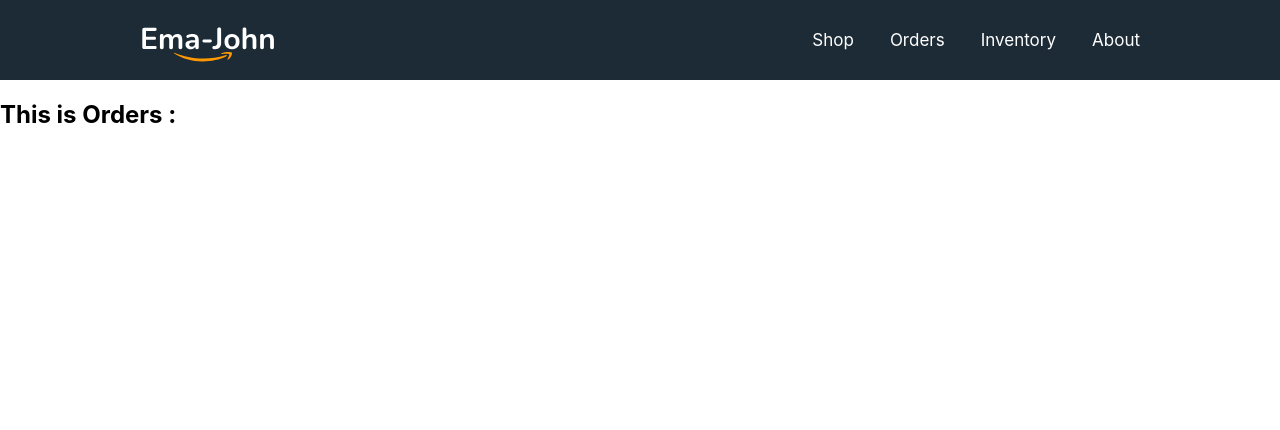
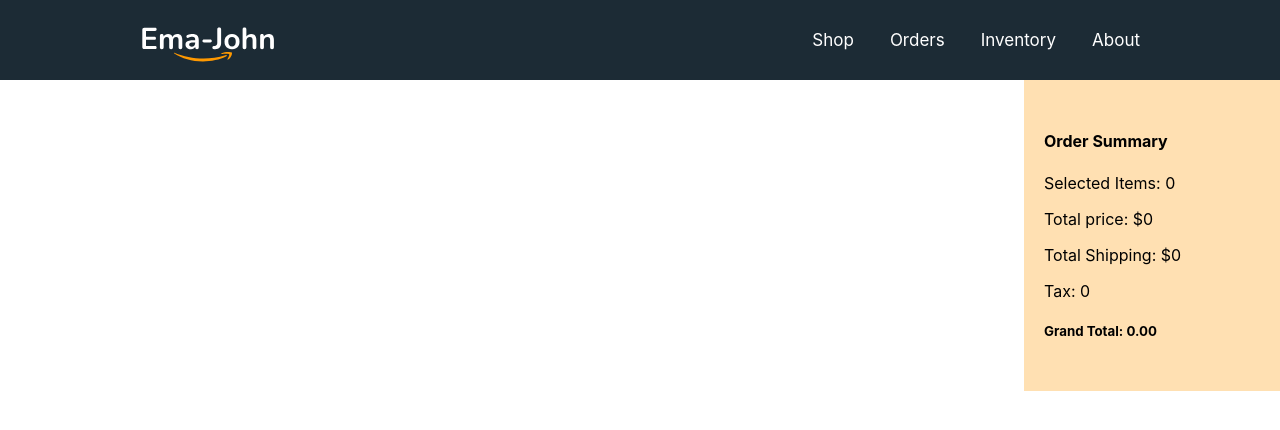
Before and after one commit to aa-nadim/ema-john-simple3, a React (Create React App) app: page /orders in a window 1280 px wide. Shown: the top 430 px of the page. Built offline with nearby package versions, Linux system fonts and the light colour scheme.

Commit message:
Import Cart from loader and Display Shopping cart

```diff
--- a/src/components/Orders/Orders.js
+++ b/src/components/Orders/Orders.js
@@ -1,11 +1,18 @@
-import React from 'react';
+import React, { useState } from 'react';
 import { useLoaderData } from 'react-router-dom';
+import Cart from '../Cart/Cart';
 
 const Orders = () => {
-  const products = useLoaderData();
+  const { products, initialCart } = useLoaderData();
+  const [cart, setCart] = useState(initialCart);
   return (
     <div>
-      <h2>This is Orders : {products.length} </h2>
+      <div className='shop-container'>
+        <div className='products-container'></div>
+        <div className='cart-container'>
+          <Cart cart={cart} />
+        </div>
+      </div>
     </div>
   );
 };
--- a/src/loaders/productsAndCartLoader.js
+++ b/src/loaders/productsAndCartLoader.js
@@ -4,23 +4,18 @@ export const productsAndCartLoader = async () => {
   // get Products
   const productsData = await fetch('products.json');
   const products = await productsData.json();
-  //console.log(products);
 
   // get cart
   const savedCart = getStoredCart();
-  //console.log('savedCart', savedCart);
-  const previousCart = [];
+  const initialCart = [];
 
   for (const id in savedCart) {
-    //console.log(id);
     const addedProduct = products.find((product) => product.id === id);
-    //console.log(addedProduct);
     if (addedProduct) {
       const quantity = savedCart[id];
-      //console.log(id, quantity);
       addedProduct.quantity = quantity;
-      previousCart.push(addedProduct);
+      initialCart.push(addedProduct);
     }
   }
-  return { products, previousCart };
+  return { products: products, initialCart: initialCart };
 };
```
Also changed, not shown: 1 other file (tests, documents, lock files or other folders).
